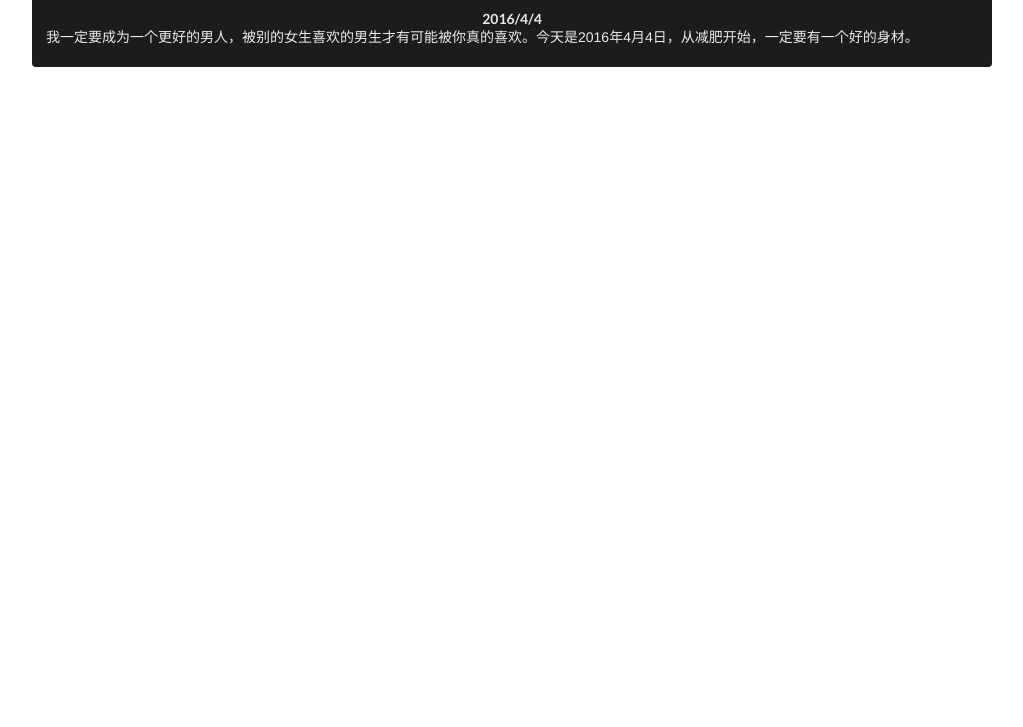
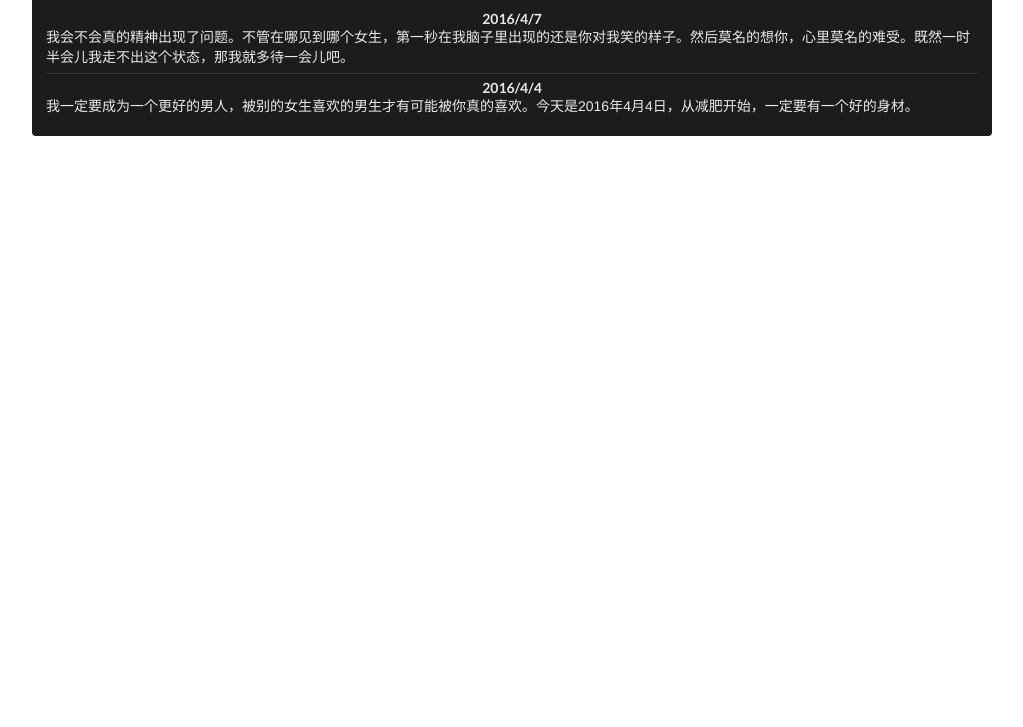
Before and after one commit to Imissingumethinks/Imissingumethinks.github.io, a plain HTML site: page index.html in a window 1280 px wide. Shown: the part 73-800 px from the top of the page, without its empty margins (128-1151 px from the left). Drawn offline with nearby package versions, Linux system fonts and the light colour scheme.

Commit message:
2016/4/7

```diff
--- a/index.html
+++ b/index.html
@@ -42,6 +42,14 @@
         <div class="ui inverted segment">
             <div class="ui inverted relaxed divided list">
 
+                <div class="item">
+                    <div class="content">
+                        <div class="header">2016/4/7</div>
+                        <p style="text-align:left;">
+                            我会不会真的精神出现了问题。不管在哪见到哪个女生，第一秒在我脑子里出现的还是你对我笑的样子。然后莫名的想你，心里莫名的难受。既然一时半会儿我走不出这个状态，那我就多待一会儿吧。
+                        </p>
+                    </div>
+                </div>
 
                 <div class="item">
                     <div class="content">
@@ -51,6 +59,7 @@
                         </p>
                     </div>
                 </div>
+
             </div>
         </div>
     </div>
```
